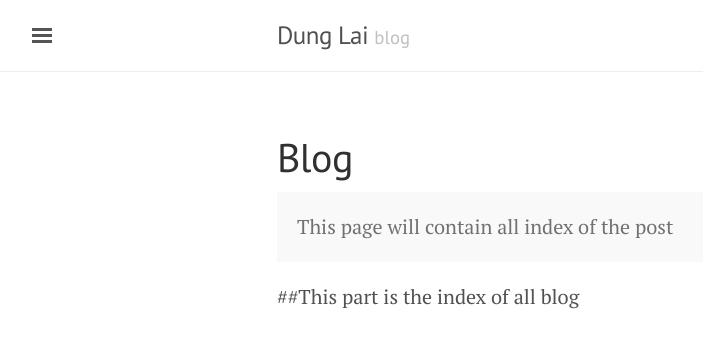
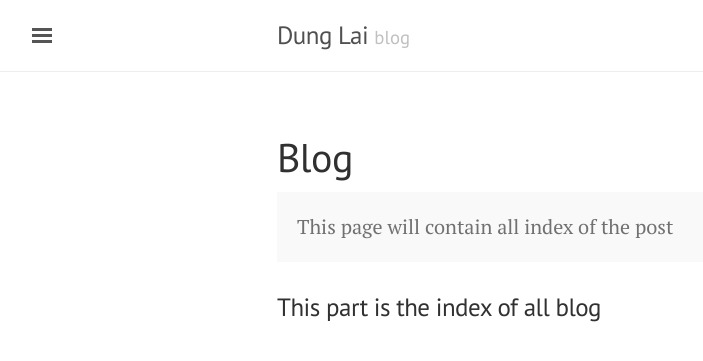
Before and after one commit to DungLai/dunglai.github.io, a Jekyll site: the page built from blog_index.md, in a window 1280 px wide. Shown: the top 361 px of the page, without its empty margins (3-706 px from the left). Built offline with Jekyll 4.4.1, drawn with Linux system fonts in a browser that asks for light colours.

Commit message:
fix heading tag

```diff
--- a/blog_index.md
+++ b/blog_index.md
@@ -7,4 +7,4 @@ title: Blog
   This page will contain all index of the post
 </p>
 
-##This part is the index of all blog
+### This part is the index of all blog
```
